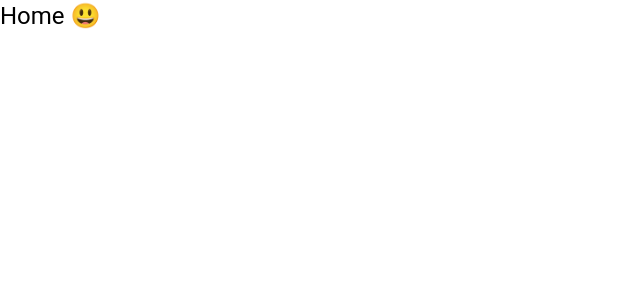
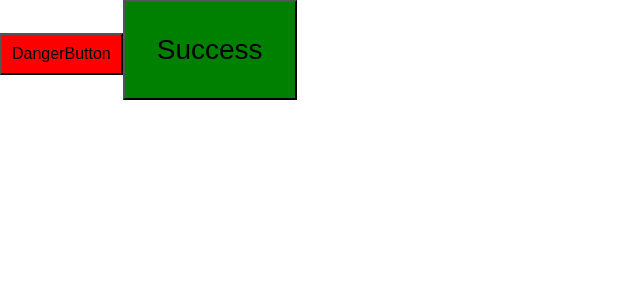
Before and after one commit to PIJUSH364/React__Design_pattens, a React (Create React App) app: page / in a window 1280 px wide. Shown: the top 300 px of the page, without its empty margins (0-640 px from the left). Built offline with nearby package versions, Linux system fonts and the light colour scheme.

Commit message:
this is all about composite button

```diff
--- a/src/App.js
+++ b/src/App.js
@@ -1,10 +1,12 @@
 import { Typography } from '@mui/material';
 import React from 'react';
+import { BigSuccessButton, DangerButton } from './composition';
 
 function App() {
   return (
     <div>
-      <Typography variant="h5"> Home 😃</Typography>
+      <DangerButton text="DangerButton" />
+      <BigSuccessButton text="Success" size="large" />
     </div>
   );
 }
--- /dev/null
+++ b/src/composition.js
@@ -0,0 +1,24 @@
+// template of a button
+export const Button = ({ size, color, text, ...props }) => {
+  return (
+    <button
+      style={{
+        padding: size === 'large' ? '32px' : '10px',
+        fontSize: size === 'large' ? '28px' : '16px',
+        backgroundColor: color,
+      }}
+      {...props}
+    >
+      {text}
+    </button>
+  );
+};
+
+// this all are customize button
+export const DangerButton = (props) => {
+  return <Button {...props} color="red" />;
+};
+
+export const BigSuccessButton = (props) => {
+  return <Button {...props} color="green" />;
+};
```
